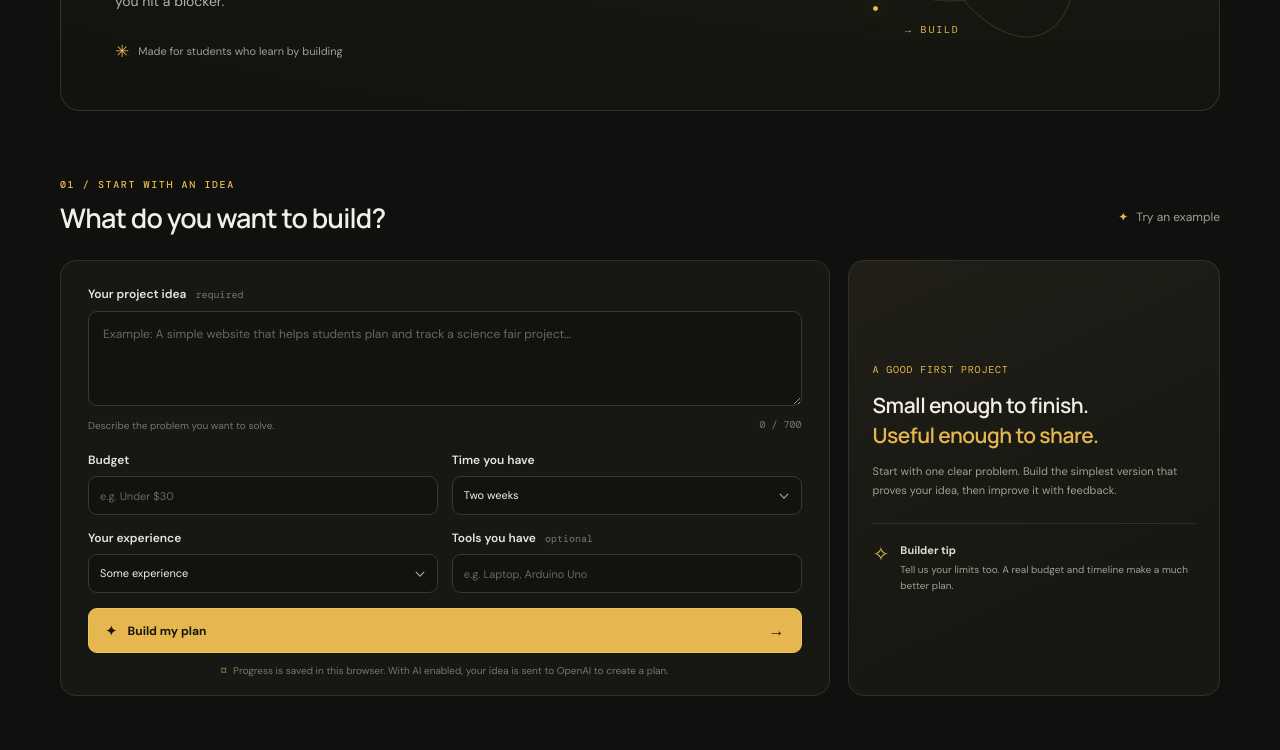
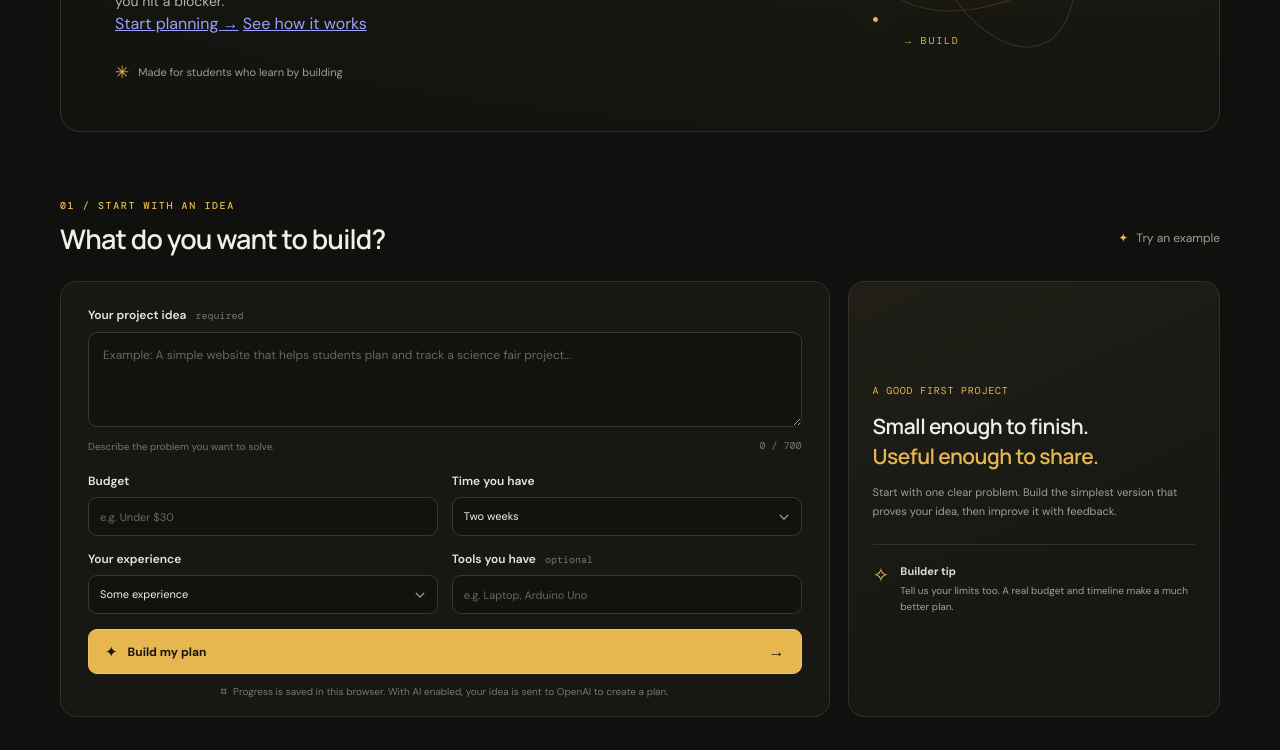
Before and after one commit to sabhyamtrivedycoder/spark2ship-ai, a website: page index.html in a window 1280 px wide. Shown: the part 350-1100 px from the top of the page. Drawn offline with nearby package versions, Linux system fonts and the light colour scheme.

Commit message:
feat: add clear homepage planning actions

```diff
--- a/index.html
+++ b/index.html
@@ -31,6 +31,10 @@
             <p class="eyebrow"><span class="eyebrow-line"></span> FOR CURIOUS BUILDERS</p>
             <h1 id="hero-title">Big idea.<br /><em>Clear next step.</em></h1>
             <p class="hero-description">Turn a project idea into a realistic plan, then keep moving when you hit a blocker.</p>
+            <div class="hero-actions">
+              <a class="hero-cta" href="#planner">Start planning <span aria-hidden="true">→</span></a>
+              <a class="hero-secondary" href="#how-it-works">See how it works</a>
+            </div>
             <div class="hero-proof"><span class="proof-icon" aria-hidden="true">✳</span> Made for students who learn by building</div>
           </div>
           <div class="hero-art" aria-hidden="true">
@@ -41,7 +45,7 @@
           </div>
         </section>
 
-        <section class="workspace" aria-label="Project planner">
+        <section class="workspace" id="planner" aria-label="Project planner">
           <div class="section-heading">
             <div><p class="eyebrow">01 / START WITH AN IDEA</p><h2>What do you want to build?</h2></div>
             <button class="text-button" id="example-button" type="button"><span aria-hidden="true">✦</span> Try an example</button>
```
